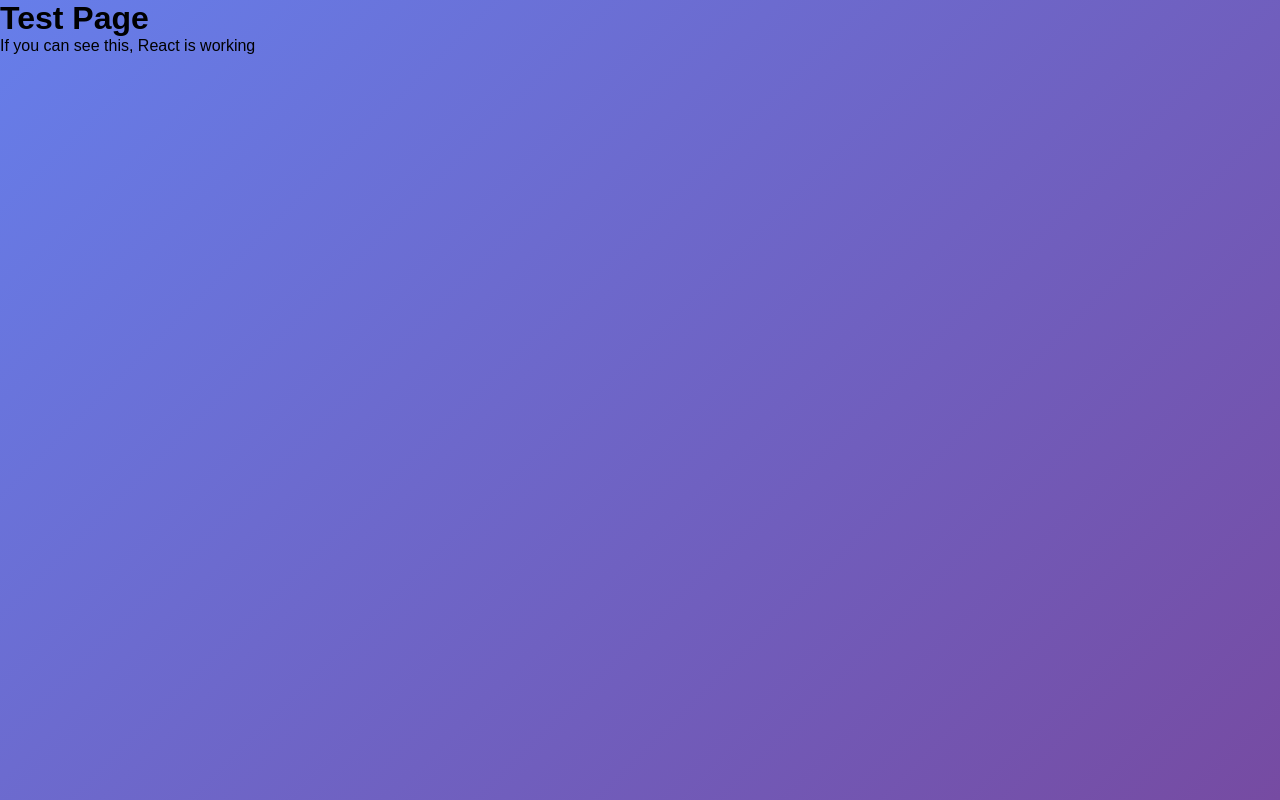
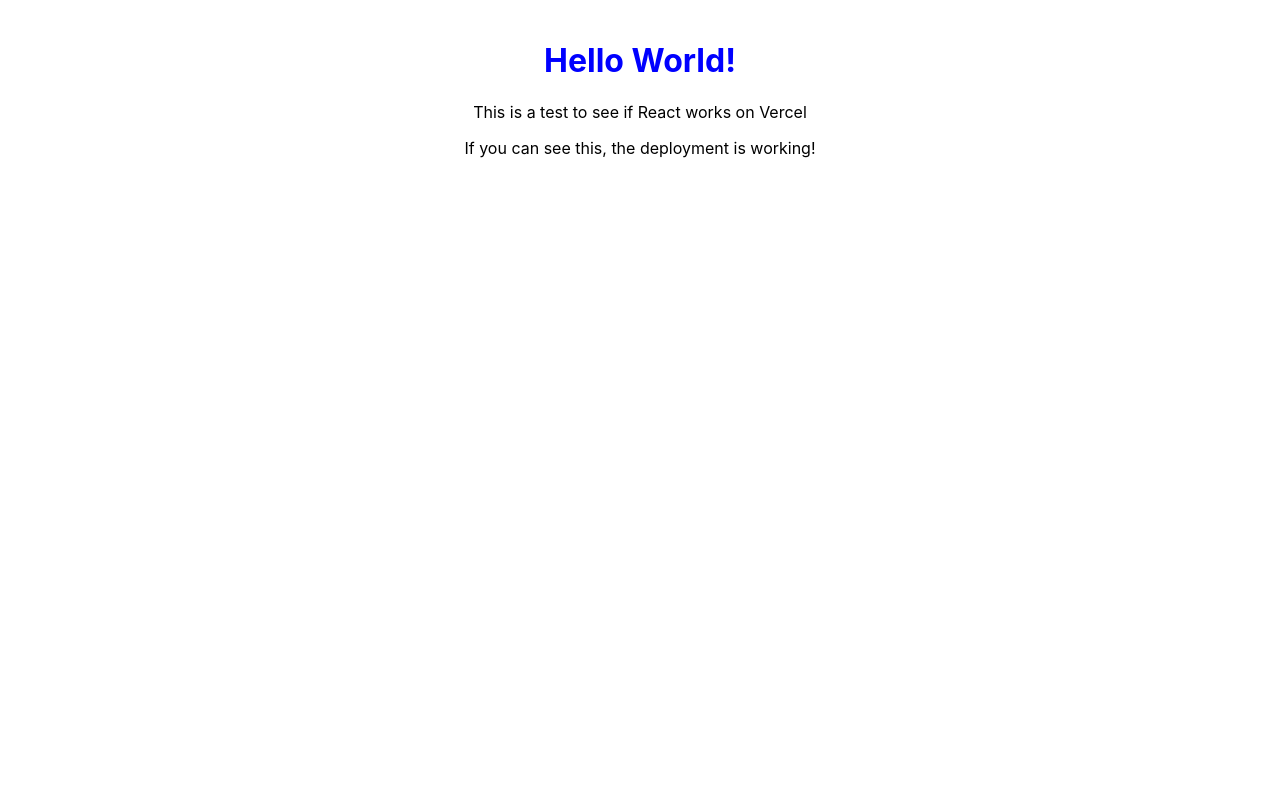
Before and after one commit to hudson-kung/hudsonkung.com, a React (Create React App) app: page / in a window 1280 px wide. Built offline with nearby package versions, Linux system fonts and the light colour scheme; the HTML template or start-up script is replaced by a standard one.

Commit message:
Create simple inline React test - no CSS dependencies

```diff
--- a/src/App.js
+++ b/src/App.js
@@ -1,11 +1,11 @@
 import React from 'react';
-import './App.css';
 
 function App() {
   return (
-    <div className="App">
-      <h1>Test Page</h1>
-      <p>If you can see this, React is working</p>
+    <div style={{ padding: '20px', textAlign: 'center' }}>
+      <h1 style={{ color: 'blue' }}>Hello World!</h1>
+      <p>This is a test to see if React works on Vercel</p>
+      <p>If you can see this, the deployment is working!</p>
     </div>
   );
 }
```
